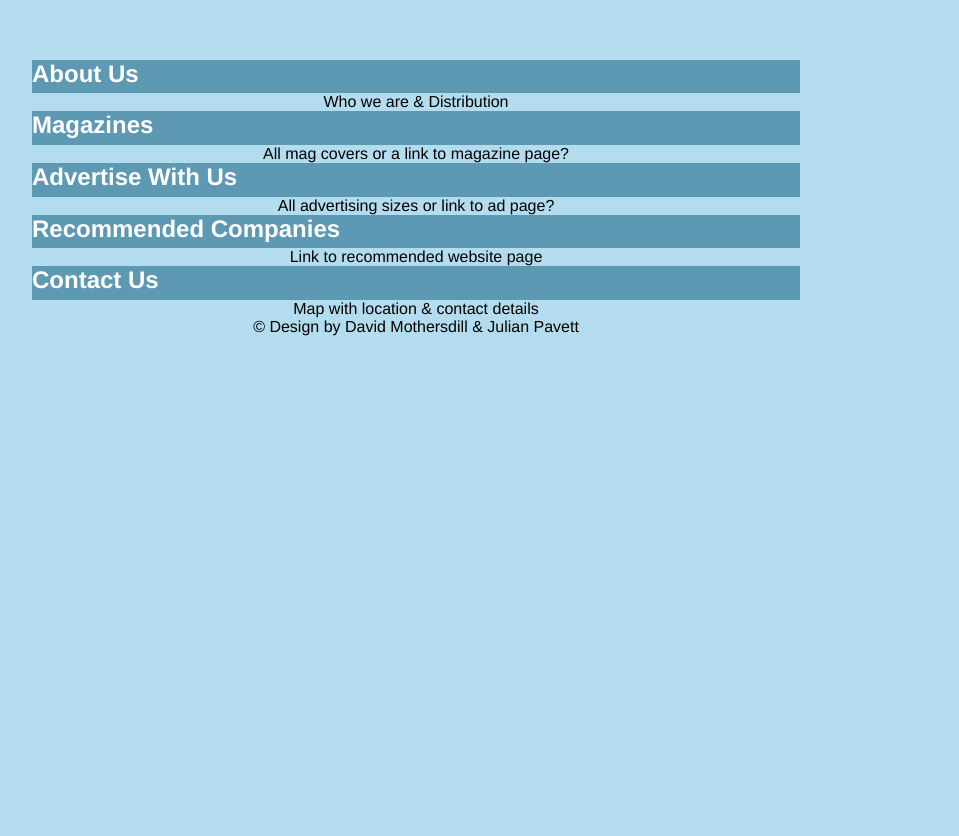
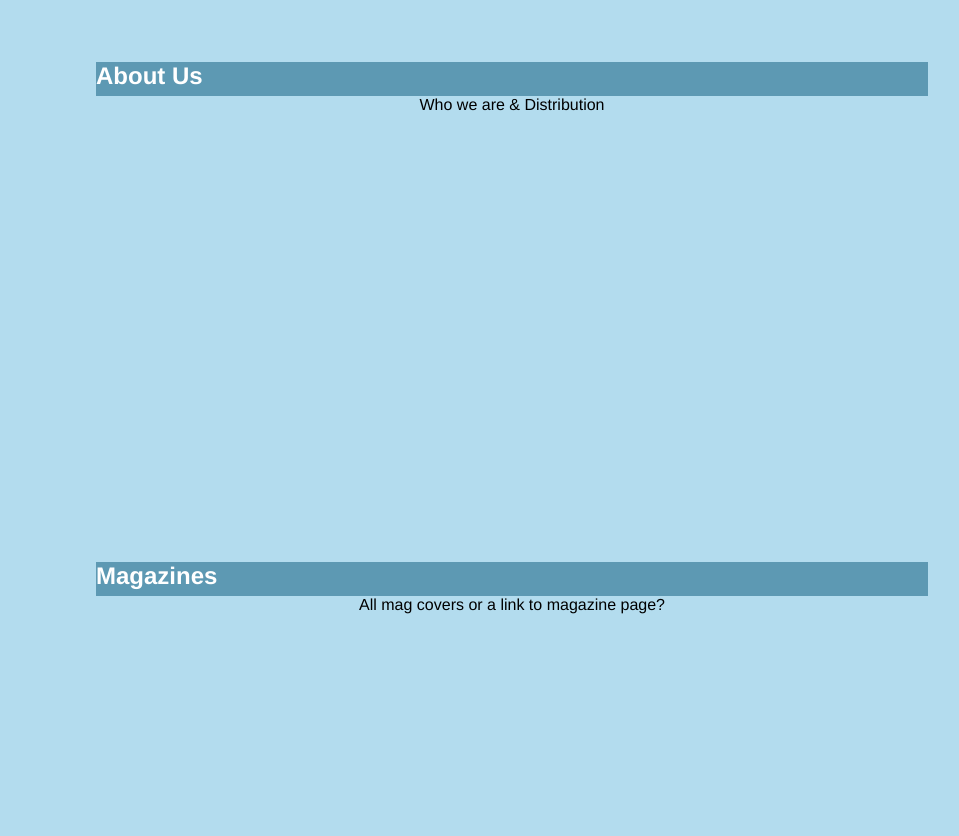
Before and after one commit to davros27/m2mSinglePage, a plain HTML site: page index.html in a window 1280 px wide. Shown: the part 728-1564 px from the top of the page, without its empty margins (224-1183 px from the left). Before the commit the page ends 1064 px from the top, so only its background shows below. Drawn offline with Linux system fonts and the light colour scheme.

Commit message:
layout adjusted

```diff
--- a/index.html
+++ b/index.html
@@ -36,27 +36,27 @@
                 Twitter & Brief About
             </div>
 
-            <div id="aboutsect">
+            <div style="height:500px;" id="aboutsect">
                 <h2>About Us</h2>
                 Who we are & Distribution
             </div>
 
-            <div id="magsect">
+            <div style="height:500px;" id="magsect">
                 <h2>Magazines</h2>
                 All mag covers or a link to magazine page?
             </div>
 
-            <div id="adsect">
+            <div style="height:500px;" id="adsect">
                 <h2>Advertise With Us</h2>
                 All advertising sizes or link to ad page?
             </div>
 
-            <div id="recsect">
+            <div style="height:500px;" id="recsect">
                 <h2>Recommended Companies</h2>
                 Link to recommended website page
             </div>
 
-            <div id="contsect">
+            <div style="height:500px;" id="contsect">
                 <h2>Contact Us</h2>
                 Map with location & contact details
             </div>
--- a/main.css
+++ b/main.css
@@ -68,11 +68,12 @@ a {
 }
 
 #wrapper {
-    width:60%;
+    width:65%;
     height:auto;
 
     text-align: center;
 
+    margin-left:25%;
 }
 
 header {
```
